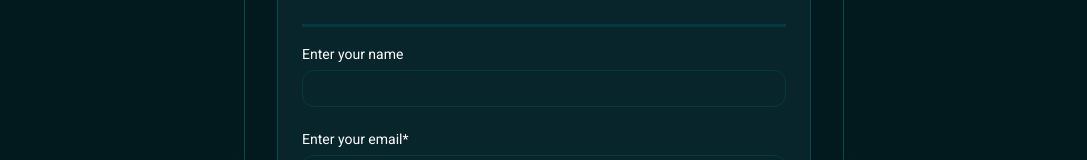
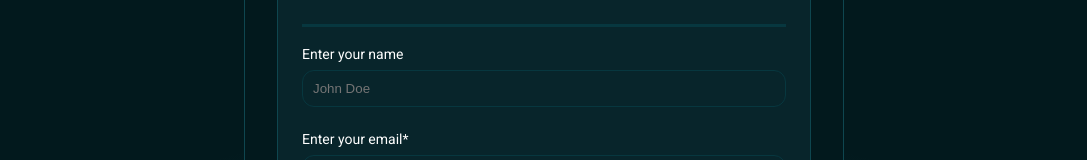
Before and after one commit to chinaemerem-aneke/hng-stage-two, a React (Vite) app: page / in a window 1280 px wide. Both pictures are taken after a click on the button "Next". Shown: the part 574-734 px from the top of the page, without its empty margins (96-1183 px from the left). Built offline with nearby package versions, Linux system fonts and the light colour scheme; a web font is replaced by a local one.

Commit message:
updated AttendeeDetails

```diff
--- a/src/components/AttendeeDetails/AttendeeDetails.jsx
+++ b/src/components/AttendeeDetails/AttendeeDetails.jsx
@@ -48,7 +48,7 @@ const AttendeeDetails = ({ onBack, onNext }) => {
 
           <div className="input-group">
             <label>Enter your name</label>
-            <input type="text" name="name" value={formData.name} onChange={handleChange} />
+            <input type="text" name="name" value={formData.name} onChange={handleChange} placeholder="John Doe"/>
           </div>
 
           <div className="input-group">
```
Also changed, not shown: src/assets/bg.png (added), src/assets/bg.svg (added).
